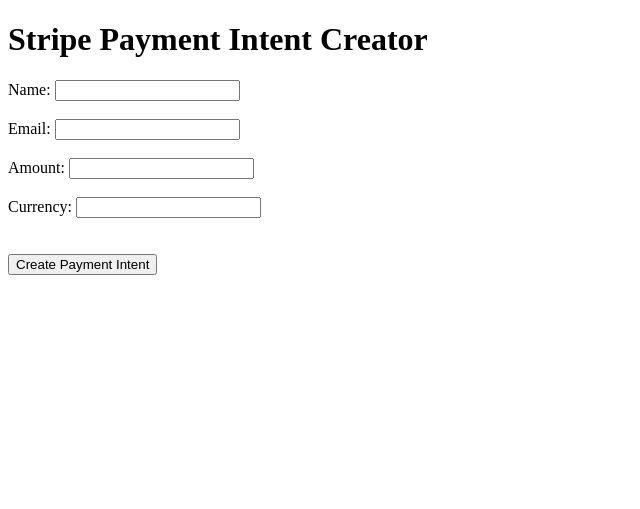
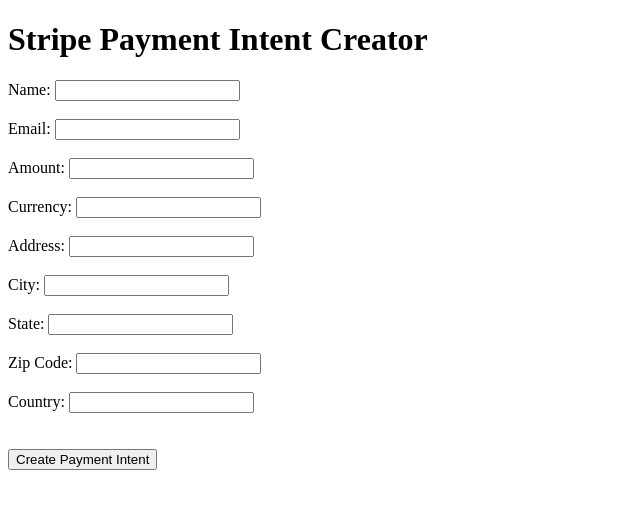
Before and after one commit to aaafffrrr/tokenator, a Flask app: page / in a window 1280 px wide. Shown: the top 509 px of the page, without its empty margins (0-640 px from the left). Run offline with Flask 2, Linux system fonts and the light colour scheme; some libraries are stand-ins or nearby versions.

Commit message:
Update index.html

```diff
--- a/templates/index.html
+++ b/templates/index.html
@@ -17,6 +17,16 @@
         <input type="number" id="amount" name="amount" required><br><br>
         <label for="currency">Currency:</label>
         <input type="text" id="currency" name="currency" required><br><br>
+        <label for="address">Address:</label>
+        <input type="text" id="address" name="address" required><br><br>
+        <label for="city">City:</label>
+        <input type="text" id="city" name="city" required><br><br>
+        <label for="state">State:</label>
+        <input type="text" id="state" name="state" required><br><br>
+        <label for="zip">Zip Code:</label>
+        <input type="text" id="zip" name="zip" required><br><br>
+        <label for="country">Country:</label>
+        <input type="text" id="country" name="country" required><br><br>
         <div id="card-element"></div><br>
         <button type="button" onclick="createPaymentIntent()">Create Payment Intent</button>
     </form>
@@ -33,13 +43,25 @@
             const email = document.getElementById('email').value;
             const amount = document.getElementById('amount').value;
             const currency = document.getElementById('currency').value;
+            const address = document.getElementById('address').value;
+            const city = document.getElementById('city').value;
+            const state = document.getElementById('state').value;
+            const zip = document.getElementById('zip').value;
+            const country = document.getElementById('country').value;
 
             const {error, paymentMethod} = await stripe.createPaymentMethod({
                 type: 'card',
                 card: cardElement,
                 billing_details: {
                     name: name,
-                    email: email
+                    email: email,
+                    address: {
+                        line1: address,
+                        city: city,
+                        state: state,
+                        postal_code: zip,
+                        country: country
+                    }
                 }
             });
 
@@ -58,7 +80,12 @@
                     email: email,
                     amount: amount,
                     currency: currency,
-                    payment_method_id: paymentMethod.id
+                    payment_method_id: paymentMethod.id,
+                    address: address,
+                    city: city,
+                    state: state,
+                    zip: zip,
+                    country: country
                 })
             });
 
```
